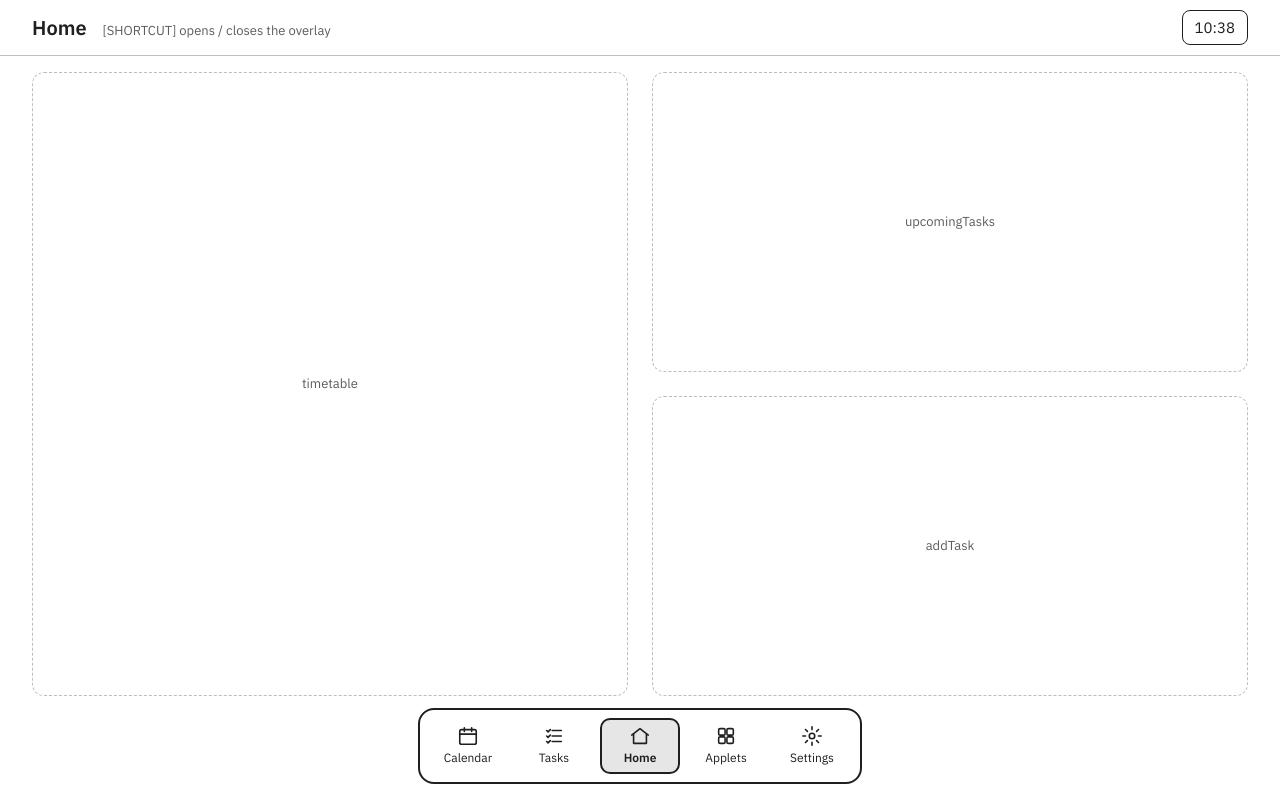
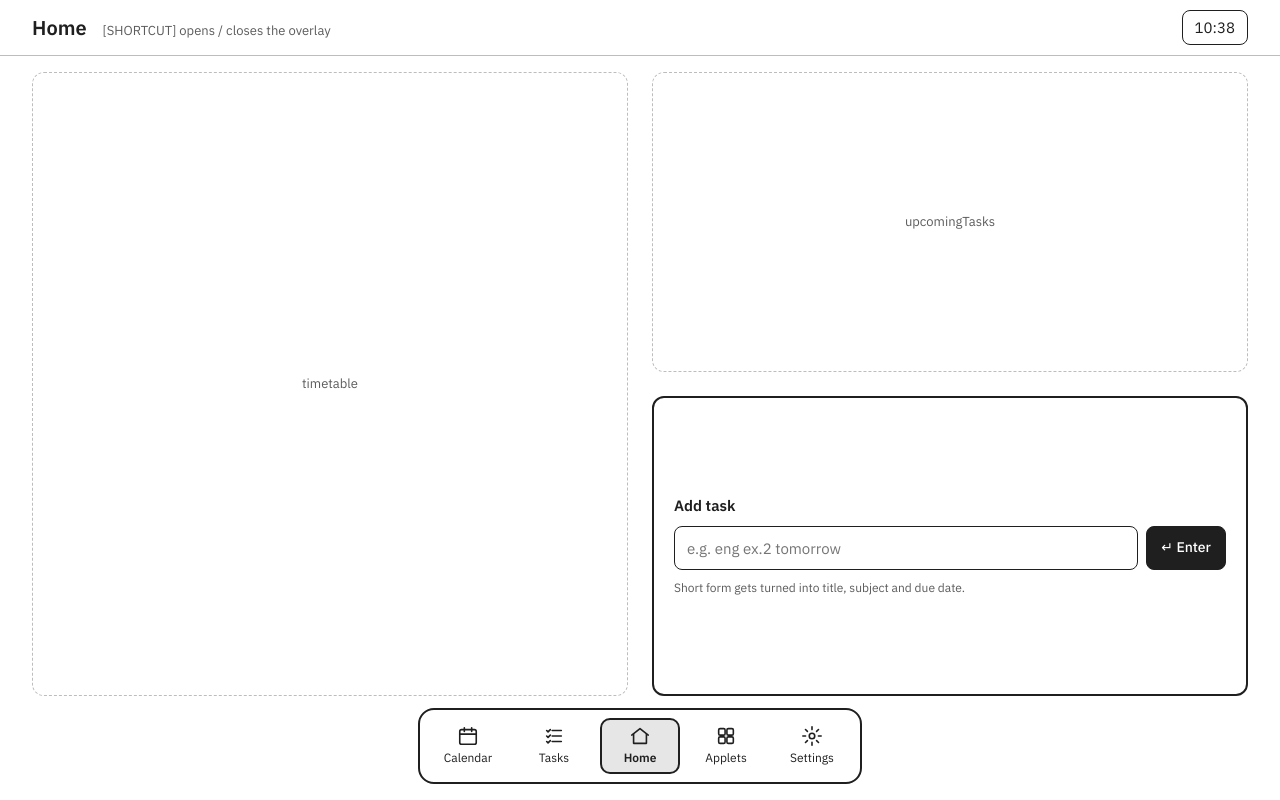
Before and after one commit to sirBenhenry/homework-overlay, a React (Vite) app: page / in a window 1280 px wide. Built offline with nearby package versions, Linux system fonts and the light colour scheme.

Commit message:
Place the add-task box on Home and connect the input formatter

```diff
--- a/src/app/App.tsx
+++ b/src/app/App.tsx
@@ -1,5 +1,9 @@
 import { useState } from 'react'
 import { Calendar } from '../features/calendar/index.ts'
+import { parseTaskInput, useAbbreviations } from '../features/input-formatter/index.ts'
+import { AddTask, useTasks } from '../features/tasks/index.ts'
+import { todayIso } from '../shared/dates.ts'
+import type { ParseTaskInput } from '../shared/types.ts'
 import styles from './App.module.css'
 import {
   AppletsPage,
@@ -19,18 +23,26 @@ function pageTitle(page: PageId): string {
 
 /**
  * App frame: header, bottom navigation and pages with named places.
- * Parts are handed into the places here. The calendar gets no tasks and no
- * lessons yet: they come once the task storage and a timetable exist.
+ * Parts are handed into the places here. The add-task box turns typed text
+ * into a draft with the input formatter and saves to the task storage.
+ * The calendar gets no tasks and no lessons yet.
  */
 export default function App() {
   const [page, setPage] = useState<PageId>(DEFAULT_PAGE)
+  const { addTask } = useTasks()
+  const { abbreviations } = useAbbreviations()
+
+  // There is no subject list yet, so the subjects are the ones the input
+  // formatter knows. That way every subject it finds is also in the select.
+  const subjects = abbreviations.filter((entry) => entry.kind === 'subject').map((entry) => entry.full)
+  const parse: ParseTaskInput = (text) => parseTaskInput(text, { today: todayIso(), subjects, abbreviations })
 
   return (
     <div className={styles.app}>
       <Header title={pageTitle(page)} />
 
       <main className={styles.content}>
-        {page === 'home' && <HomePage />}
+        {page === 'home' && <HomePage addTask={<AddTask parse={parse} subjects={subjects} onAdd={addTask} />} />}
         {page === 'calendar' && <CalendarPage content={<Calendar tasks={[]} lessons={[]} />} />}
         {page === 'tasks' && <TasksPage />}
         {page === 'applets' && <AppletsPage />}
```
Also changed, not shown: 1 other file (tests, documents, lock files or other folders).
